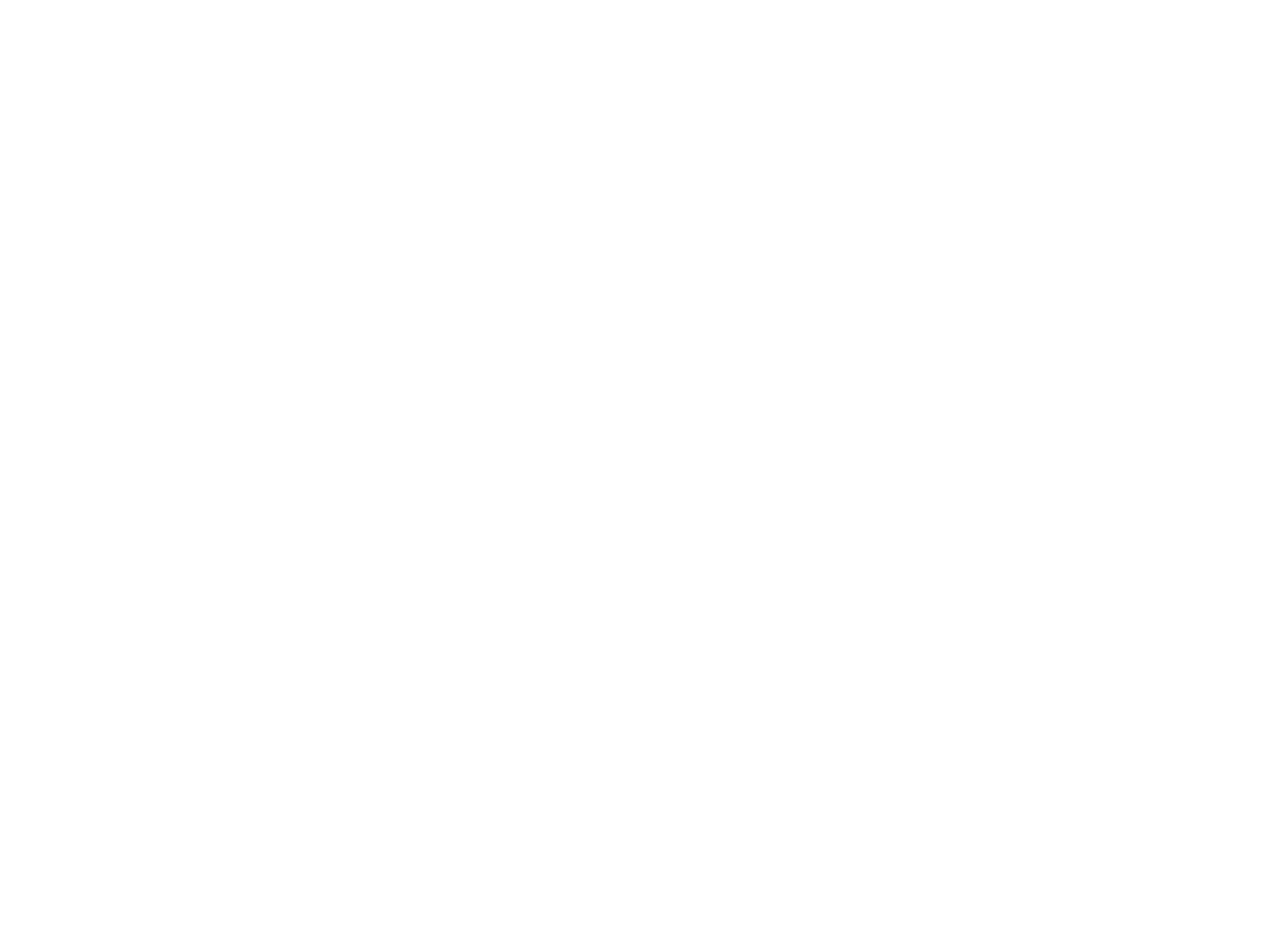
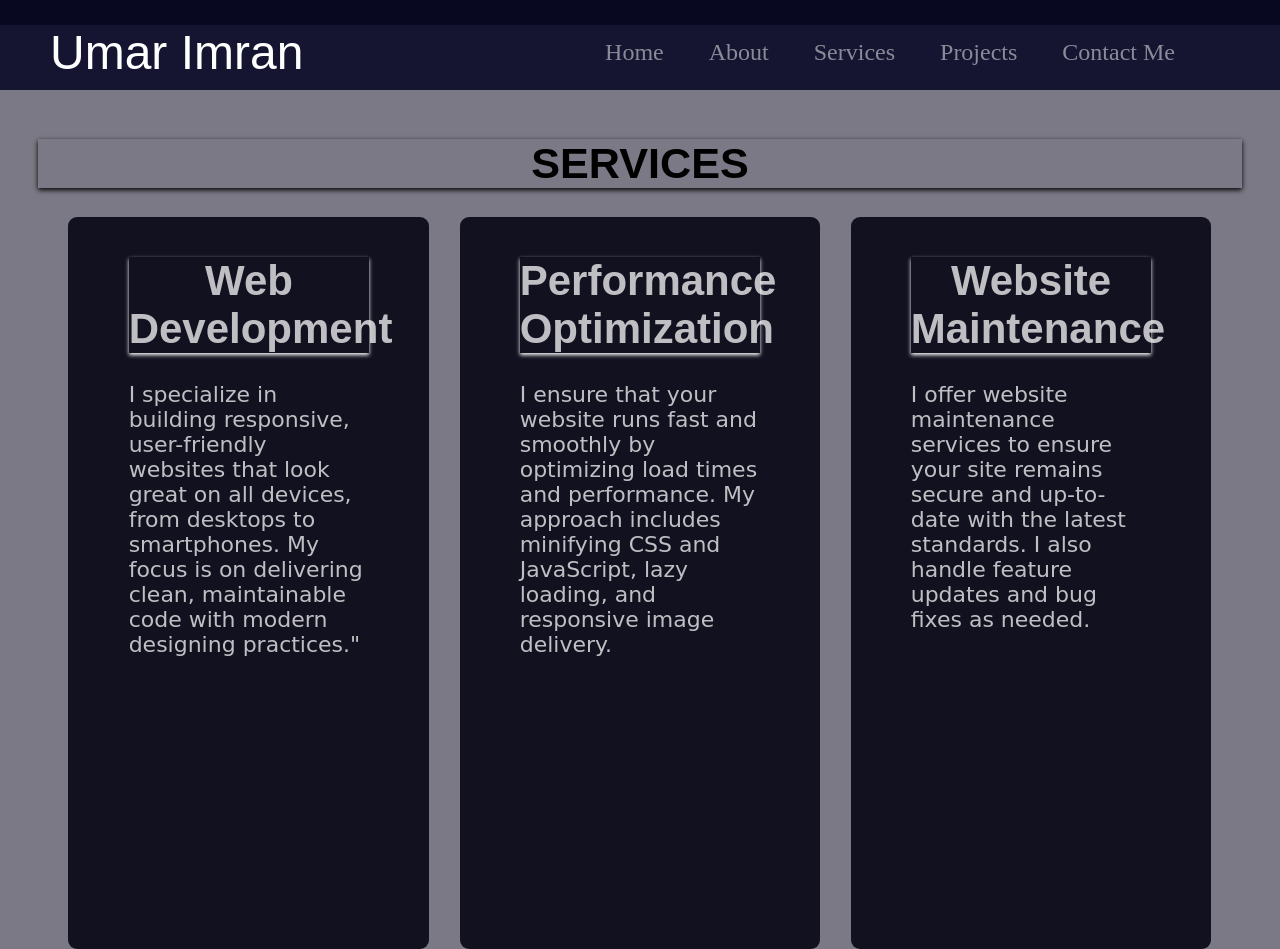
Before and after one commit to theUmarGujjar/Portfolio-Website, a plain HTML site: page services.html in a window 1280 px wide. Shown: the top 949 px of the page. Before the commit the page ends 800 px from the top, so only its background shows below. Drawn offline with Linux system fonts and the light colour scheme; a web font is replaced by a local one.

Commit message:
add services page

```diff
--- a/services.html
+++ b/services.html
@@ -0,0 +1,125 @@
+<!DOCTYPE html>
+<html lang="en">
+<head>
+    <meta charset="UTF-8">
+    <meta name="viewport" content="width=device-width, initial-scale=1.0">
+
+
+    <!-- Additional Links -->
+    <link rel="preconnect" href="https://fonts.googleapis.com">
+    <link rel="preconnect" href="https://fonts.gstatic.com" crossorigin>
+    <!-- Font awesome link -->
+    <link rel="stylesheet" href="https://cdnjs.cloudflare.com/ajax/libs/font-awesome/6.0.0-beta3/css/all.min.css">
+    <!-- Cascading Style Sheet link -->
+    <link href="https://fonts.googleapis.com/css2?family=Protest+Guerrilla&display=swap" rel="stylesheet">
+
+
+    <title>Umar - Portfolio</title>
+
+    <!-- Link CSS file -->
+    <link rel="StyleSheet" href="style.css">
+
+</head>
+<body>
+    <main>
+
+
+        <!-- Navbar of the website -->
+        <nav>
+            <div class="nav">
+                <div class="right_side">Umar Imran</div>
+                <div class="left_side">
+                    <ul>
+                        <li><a href="index.html">Home</a></li>
+                        <li><a href="about.html">About</a></li>
+                        <li><a href="services.html">Services</a></li>
+                        <li><a href="about.html">Projects</a></li>
+                        <li><a href="about.html">Contact Me</a></li>
+                    </ul>
+                </div>
+            </div>
+
+        </nav>
+
+        <br>
+        <br>
+        <br>
+        <br>
+
+
+        <div class="section4">
+            <h1>SERVICES</h1>
+            <div class="subsection">
+                <div class="subsection1">
+                    <h1>
+                        Web Development
+                    </h1>
+                    <p>
+                        I specialize in building responsive, user-friendly websites that look great on all devices,
+                        from desktops to smartphones. My focus is on delivering clean, maintainable code with modern
+                        designing practices."
+                    </p>
+                </div>
+
+
+                <div class="subsection1" id="subsection2">
+                    <h1>
+                        Performance Optimization
+                    </h1>
+                    <p>
+                        I ensure that your website runs fast and smoothly
+                        by optimizing load times and performance. My approach includes minifying CSS and JavaScript,
+                         lazy loading, and responsive image delivery.
+                    </p>
+                </div>
+
+
+                <div class="subsection1" id="subsection3">
+                    <h1>
+                        Website Maintenance
+                    </h1>
+                    <p>
+                        I offer website maintenance services to ensure your
+                        site remains secure and up-to-date with the latest standards.
+                         I also handle feature updates and bug fixes as needed.                    </p>
+                </div>
+
+            </div>
+        </div class="section4">
+
+    </main>
+
+    <br>
+
+    <!-- Footer of the website -->
+    <footer>
+        <div class="footer">
+            <div class="rightFooter  childFooter">
+                <h1>Umar Imran</h1>
+                <p>Passionate Computer Scientist</p>
+                <p>Expert frontend Developer</p>
+                <p>Efficient Programmer</p>
+                <p>The COMSIAN</p>
+                <a href="https://github.com/theUmarGujjar" id="gitOuter">
+                    <i class="fa-brands fa-github" id="git"></i>
+                </a>
+                <br>
+            </div>
+            <div class="midFooter  childFooter">
+                <img src="gujjar.jpeg" alt="founder picture">
+            </div>
+            <div class="leftFooter  childFooter">
+                <h3>Specialities</h3>
+                <p>Java Script</p>
+                <p>BootStrap</p>
+                <p>git Hub</p>
+                <p>HTML</p>
+                <p>CSS</p>
+            </div>
+
+        </div>
+    </footer>
+
+
+</body>
+</html>
--- a/style.css
+++ b/style.css
@@ -79,7 +79,6 @@ nav ul li a:hover{
 .section1{
     display: flex;
     justify-content: space-around;
-    /* background-color: #101021; */
 }
 
 
@@ -309,3 +308,71 @@ nav ul li a:hover{
     font-family: "Protest Guerrilla", sans-serif;
     color : rgba(255, 255, 255,1) ;
 }
+
+
+/* section 4 of the services page*/
+.section4{
+   height: 110vh;
+   width : 94%;
+   padding:3%;
+   background-color: rgba(192, 189, 194, 0.622);
+
+}
+.section4 >h1{
+    color : black;
+    text-align: center;
+    font-family: "Protest Guerrilla", sans-serif;
+    font-size: 2.7rem;
+    text-align: center;
+    box-shadow: 0px 2px 5px rgb(0, 0, 0);
+    transition: 1.5s;
+}
+
+.section4>h1:hover{
+    box-shadow: 0px 4px 8px rgb(0, 0, 0);
+    cursor: pointer;
+
+}
+
+.section4 > .subsection{
+    display: flex;
+    justify-content: space-evenly;
+}
+
+
+
+
+.section4 > .subsection >.subsection1{
+    background-color: rgb(18, 17, 32); /* testing phase */
+    padding-left : 5%;
+    padding-right : 5%;
+    padding-top : 1%;
+    border-radius: 9px;
+
+    color : rgba(255, 255, 255, 0.734); /* testing phase */
+    height: 90vh;
+    width : 20%;
+    transition: 1s;
+}
+
+.section4 > .subsection > .subsection1:hover {
+    box-shadow: 1px 1px 10px rgb(0, 0, 0);
+}
+
+.section4 > .subsection > .subsection1 > h1{
+    text-align: center;
+    font-family: "Protest Guerrilla", sans-serif;
+    font-size: 42px;
+    box-shadow: 0px  2px  4px white;
+    transition: 1s;
+}
+
+.section4 > .subsection > .subsection1 > h1:hover{
+    box-shadow: 0px  2px  7px white;
+    cursor: pointer;
+}
+
+.section4> .subsection > .subsection1>p{
+    font-family :  "Edu AU VIC WA NT Guides", cursive;
+    font-size: 22px;
+}
```
Also changed, not shown: about.html (+1 -1 lines), index.html (+1 -1 lines).
